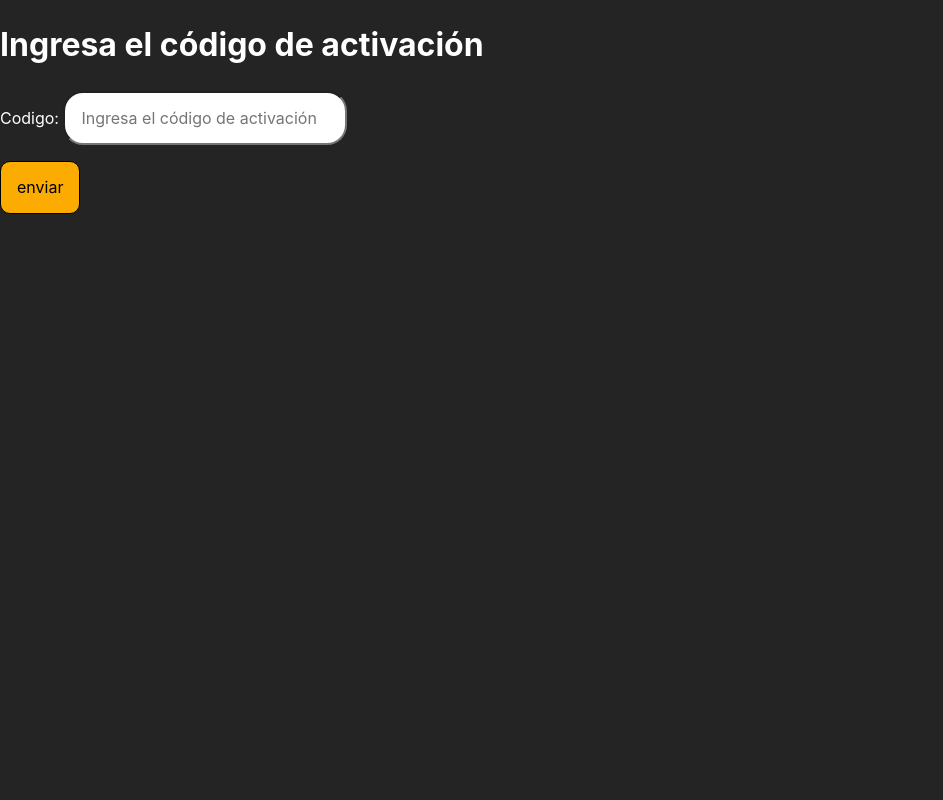
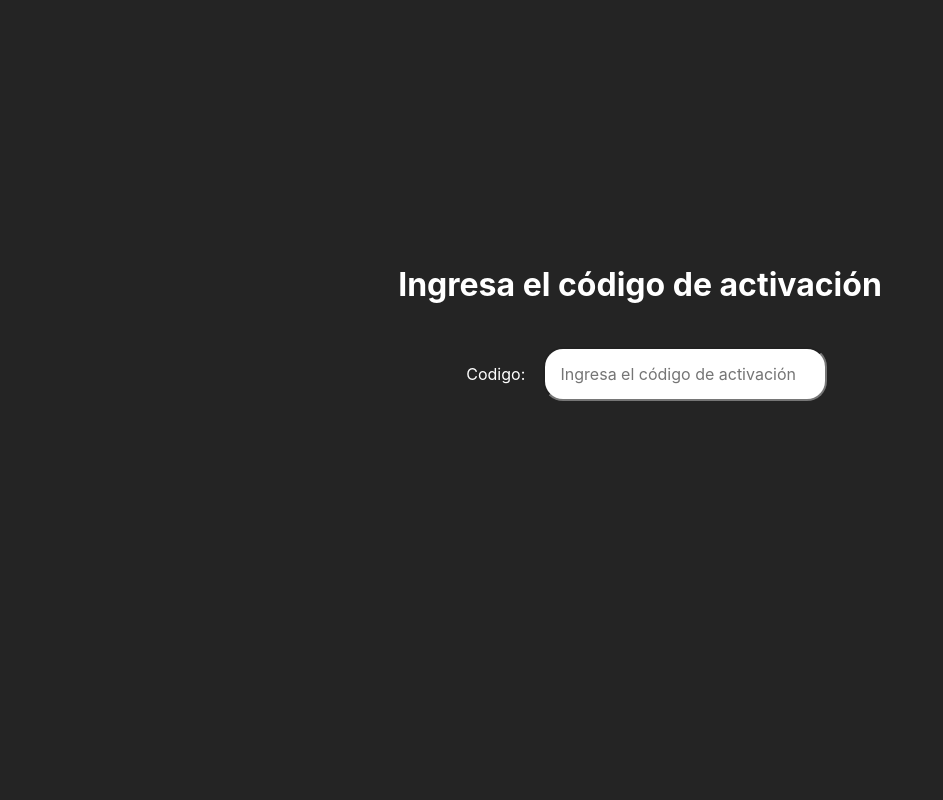
Before and after one commit to PySanti/FriendNet, a Django app: page /activation/1 in a window 1280 px wide. Shown: the whole page, without its empty margins (0-943 px from the left). Run offline with Django 4.2, Linux system fonts and the light colour scheme; parts of the project's set-up code (start-up, migrations or seed data) failed here and were passed over.

Commit message:
Mas estilos agregados

```diff
--- /dev/null
+++ b/static/css/account_activation.css
@@ -0,0 +1,18 @@
+body{
+    display: flex;
+    flex-direction: column;
+    align-items: center;
+    justify-content: center;
+}
+.activation-form{
+    display: flex;
+    flex-direction: column;
+    justify-content: center;
+    align-items: center;
+}
+.activation-form > p > *{
+    margin-left : var(--base-input-fields-distance);
+}
+.header-container{
+    margin-top: var(--base-window-top-distance);
+}
--- a/static/css/base.css
+++ b/static/css/base.css
@@ -19,6 +19,8 @@
     --standart-box-padding : 16px;
     --base-color : rgb(252, 172, 0);
     --base-color-hovered : rgb(207, 141, 0);
+    --base-window-top-distance : 30vh;
+    --base-input-fields-distance: 1vw;
     background-color: #242424;
 }
 
@@ -40,6 +42,35 @@
     outline: 0px solid var(--base-color);
     transition: outline .1s;
 }
+
+/*
+    Estilo para distancia entre
+    labels e inputs en formularios
+    creados desde Django
+*/
+form > p > *{
+    margin-left: var(--base-input-fields-distance);
+}
 input:focus{
     outline: 5px solid var(--base-color);
 }
+
+/*
+    Estilos base para imagenes
+*/
+.circular-img{
+    border-radius: 100%;
+    border: 2px solid var(--base-color);
+    object-fit: cover;
+}
+
+/*
+    Estilos para errores en formularios
+    creados desde Django
+*/
+
+.errorlist{
+    list-style: none;
+    font-weight: 900;
+    color : rgb(140, 126, 71);
+}
--- a/static/css/home_signin.css
+++ b/static/css/home_signin.css
@@ -1,5 +1,5 @@
 .signin-section{
-    margin-top: 20vh;
+    margin-top: var(--base-window-top-distance);
     display: flex;
     flex-direction: row;
     justify-content: space-around;
--- a/static/css/login.css
+++ b/static/css/login.css
@@ -5,7 +5,7 @@
     justify-content: center;
 }
 .signin-section{
-    margin-top: 30vh;
+    margin-top: var(--base-window-top-distance);
 }
 
 .form-section{
@@ -18,7 +18,6 @@
     justify-content: space-between;
     align-items: center;
 }
-
 .btns-container{
     margin-top: 5vh;
     display: flex;
--- a/static/css/signup.css
+++ b/static/css/signup.css
@@ -20,6 +20,7 @@
     justify-content: space-between;
     align-items: center;
 }
+
 .data-section{
     display: flex;
     align-items: center;
@@ -27,7 +28,6 @@
 
 .img-preview{
     margin-left : 5vw;
-    object-fit: contain;
     width: 200px;
     height: 200px;
 }
--- a/static/css/user_already_logged.css
+++ b/static/css/user_already_logged.css
@@ -1,3 +1,3 @@
 .already-logged-msg{
-    margin-top: 20vh;
+    margin-top : var(--base-window-top-distance);
 }
--- a/templates/Usuarios/account_activation_view.html
+++ b/templates/Usuarios/account_activation_view.html
@@ -1,8 +1,15 @@
 {% extends '../include/base.html' %}
+{% load static %}
 
 {% block title %}
     Activación
 {% endblock title %}
+
+
+{% block styles %}
+    <link rel="stylesheet" href="{% static 'css/account_activation.css'%}">
+{% endblock styles %}
+
 
 
 {% block body %}
@@ -12,10 +19,10 @@
         </h1>
     </header>
 
-    <form method="post">
+    <form class="activation-form"method="post">
         {% csrf_token %}
         {{form.as_p}}
-        <button type="submit">
+        <button class="submit-btn hidden-submit-btn"type="submit">
             enviar
         </button>
     </form>
--- a/templates/Usuarios/pwd_confirmation_view.html
+++ b/templates/Usuarios/pwd_confirmation_view.html
@@ -15,7 +15,7 @@
     <form  method="post">
         {% csrf_token %}
         {{form.as_p}}
-        <button type="submit">enviar</button>
+        <button type="submit hidden-submit-btn">enviar</button>
     </form>
     <button class="back-btn-container">
         <a class="back-btn"href="../">volver</a>
--- a/templates/Usuarios/signup_view.html
+++ b/templates/Usuarios/signup_view.html
@@ -31,7 +31,7 @@
                     <button type="submit">registrarme</button>
                 </div>
             </form>
-            <img src="" alt="Imagen no encontrada ..." class="img-preview">
+            <img src="" alt="..." class="img-preview circular-img">
         </section>
         <script src="{% static 'js/image_preview.js'%}"></script>
     {% else %}
```
Also changed, not shown: static/css/home.css (+18 -1 lines), static/css/unactive_user_login.css (added, +22 -0 lines), templates/Home/home_view.html (+14 -6 lines), templates/Usuarios/unactive_user_login_view.html (+9 -3 lines), 2 other files.
